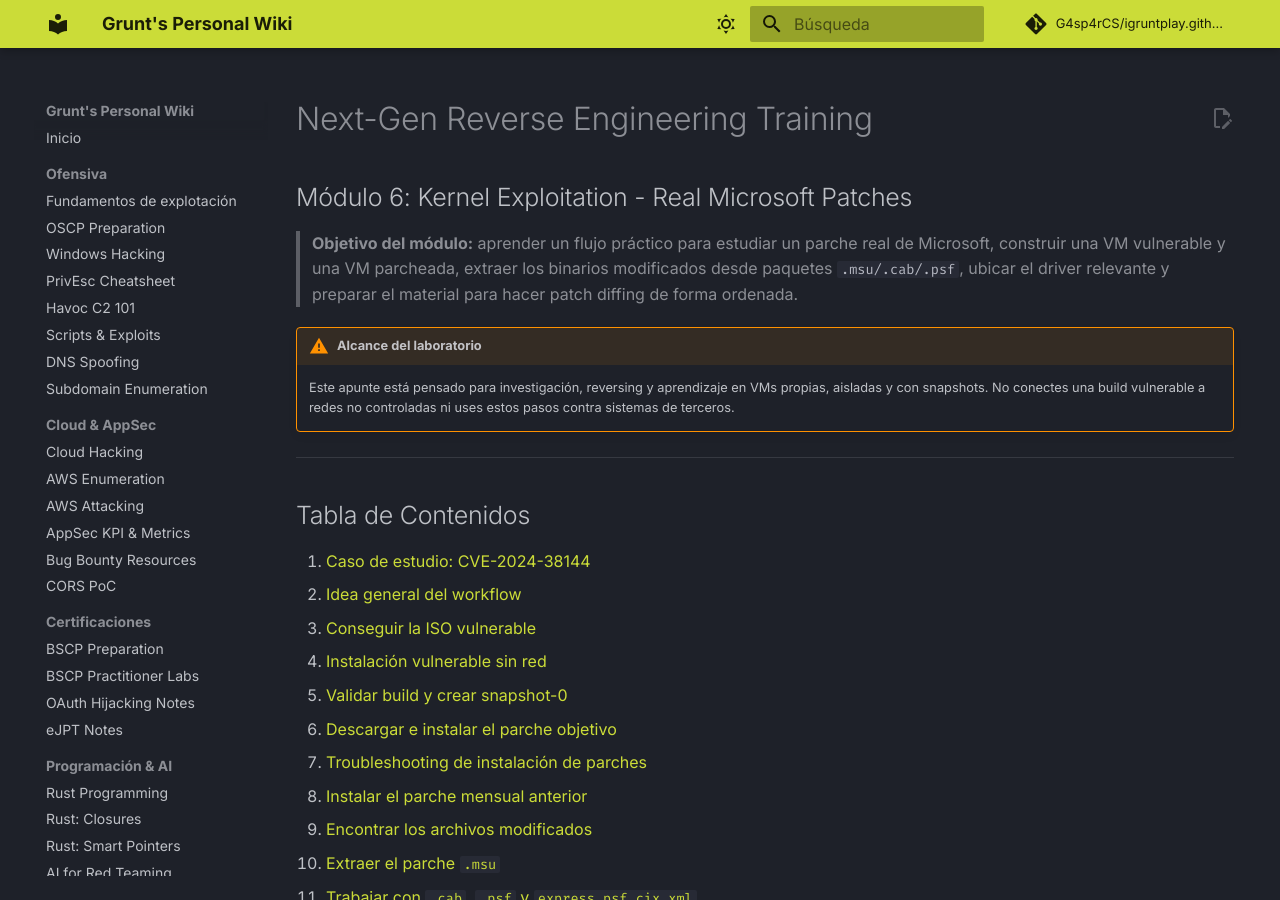
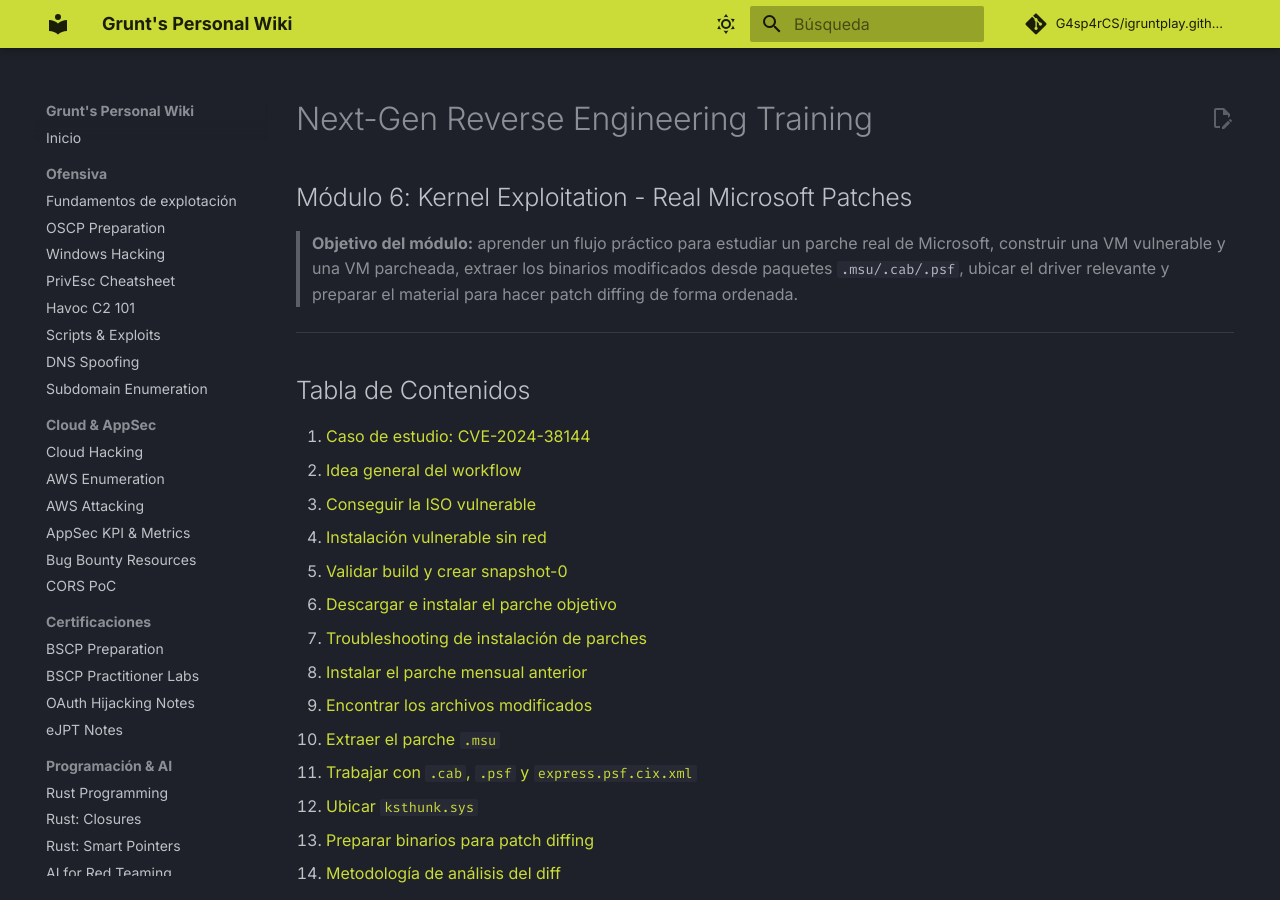
Before and after one commit to G4sp4rCS/igruntplay.github.io, an MkDocs documentation site: the page built from docs/bin-exploitation/binary-gecko-academy/sixth-module.md, in a window 1280 px wide and 900 px high. Built offline with MkDocs 1.6.1 and Material for MkDocs 9.7.7, drawn with Linux system fonts in a browser that asks for light colours; comment, search, counter and statistics services are not loaded.

Commit message:
Update sixth-module.md

```diff
--- a/docs/bin-exploitation/binary-gecko-academy/sixth-module.md
+++ b/docs/bin-exploitation/binary-gecko-academy/sixth-module.md
@@ -2,9 +2,6 @@
 ## Módulo 6: Kernel Exploitation - Real Microsoft Patches
 
 > **Objetivo del módulo:** aprender un flujo práctico para estudiar un parche real de Microsoft, construir una VM vulnerable y una VM parcheada, extraer los binarios modificados desde paquetes `.msu/.cab/.psf`, ubicar el driver relevante y preparar el material para hacer patch diffing de forma ordenada.
-
-!!! warning "Alcance del laboratorio"
-    Este apunte está pensado para investigación, reversing y aprendizaje en VMs propias, aisladas y con snapshots. No conectes una build vulnerable a redes no controladas ni uses estos pasos contra sistemas de terceros.
 
 ---
 
```
